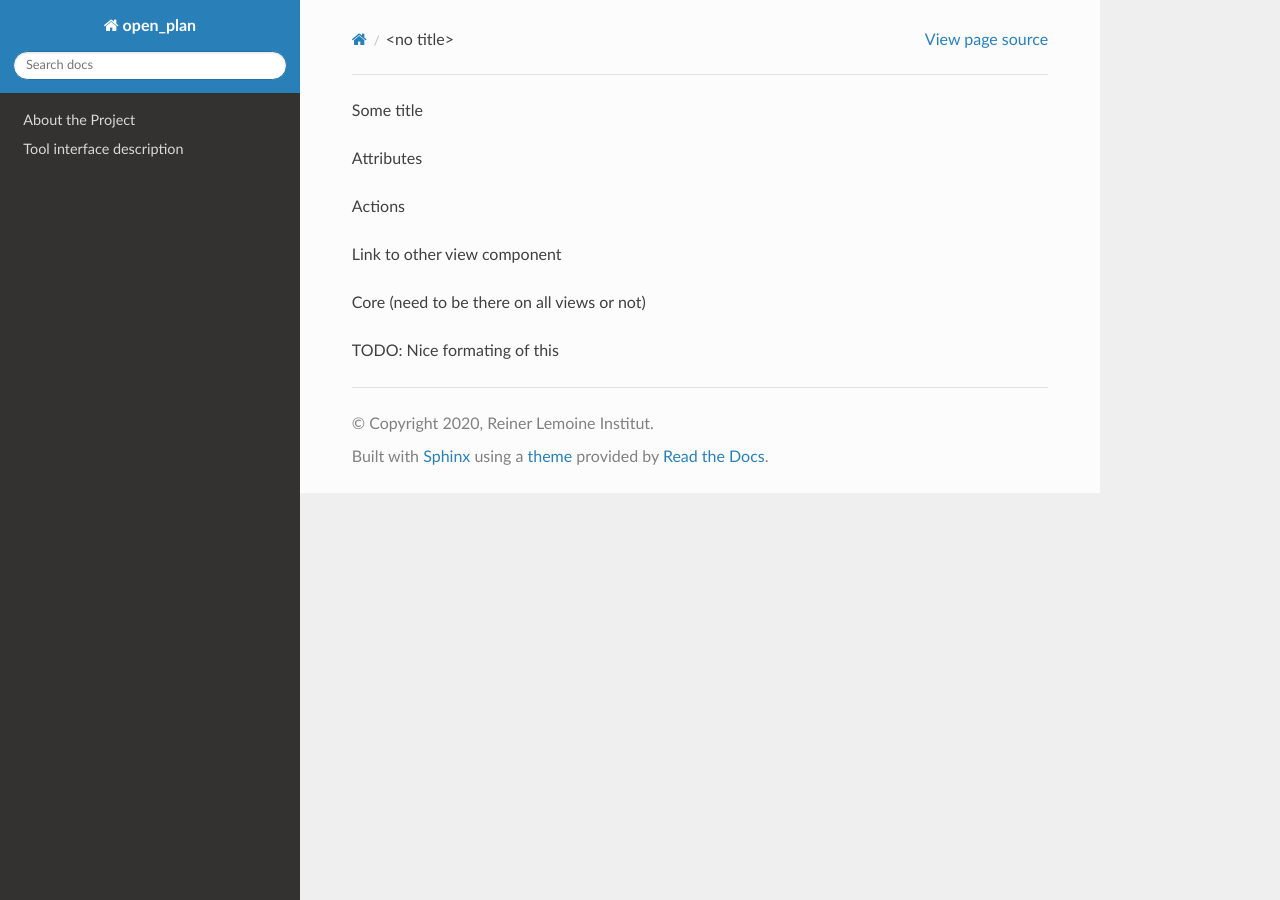
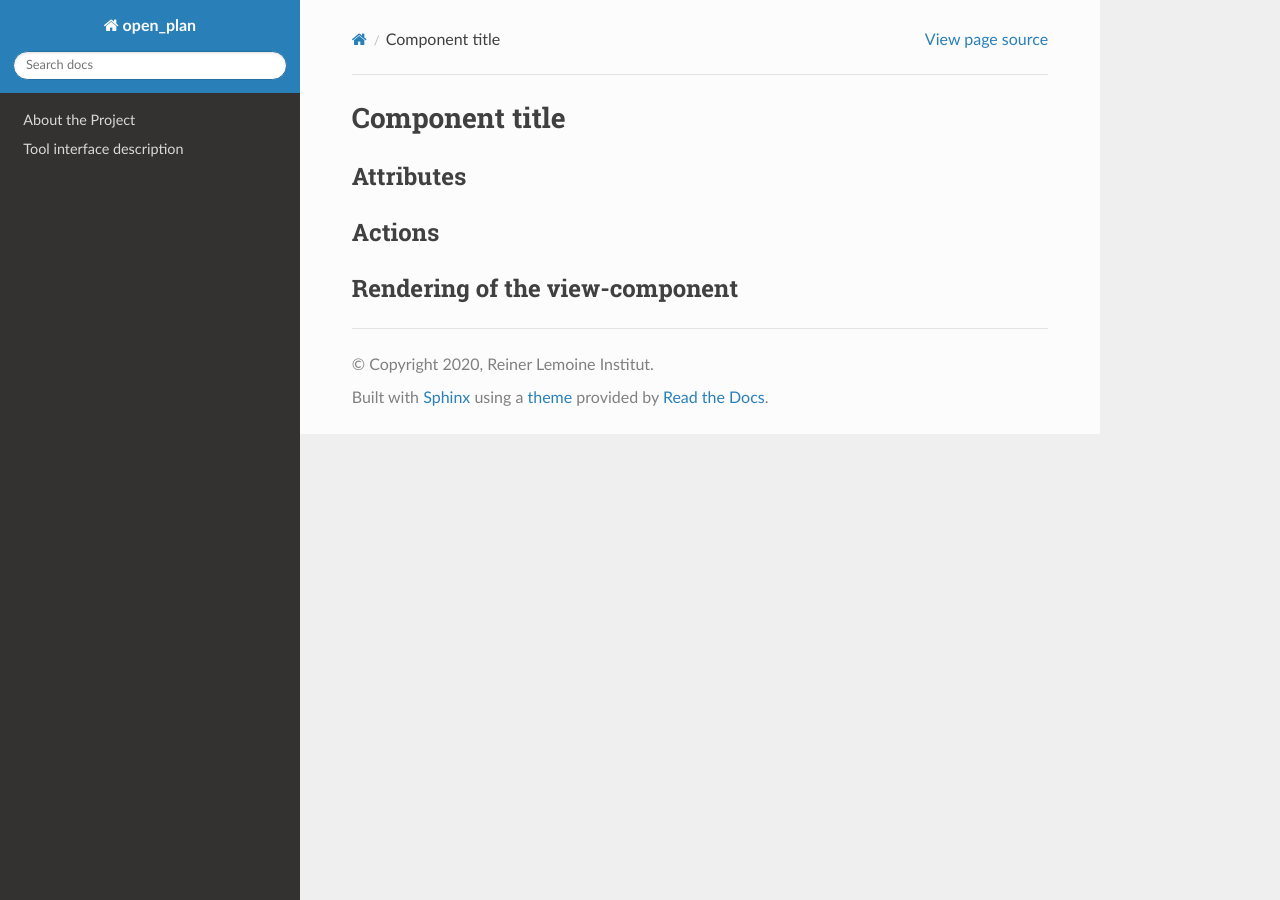
Before and after one commit to rl-institut/open_plan, a Sphinx documentation site: the page built from docs/view_components/view_component_template.rst, in a window 1280 px wide. Built offline with Sphinx 7.4.7 and the Read the Docs theme 2.0.0, drawn with Linux system fonts in a browser that asks for light colours; formulas are drawn with MathJax 3.

Commit message:
Add template for component's description

```diff
--- a/docs/view_components/view_component_template.rst
+++ b/docs/view_components/view_component_template.rst
@@ -1,12 +1,11 @@
-Some title
+Component title
+---------------
 
 Attributes
+^^^^^^^^^^
 
 Actions
+^^^^^^^
 
-Link to other view component
-
-Core (need to be there on all views or not)
-
-TODO:
-Nice formating of this
+Rendering of the view-component
+^^^^^^^^^^^^^^^^^^^^^^^^^^^^^^^
```
Also changed, not shown: docs/view_components/energy_system_component.rst (+11 -0 lines), docs/view_components/energy_system_schema.rst (+11 -0 lines), docs/view_components/energy_system_sector_selector.rst (+11 -0 lines), docs/view_components/flow_chart.rst (+11 -0 lines), docs/view_components/menu_bar.rst (+11 -0 lines), docs/view_components/welcome.rst (+11 -0 lines).
